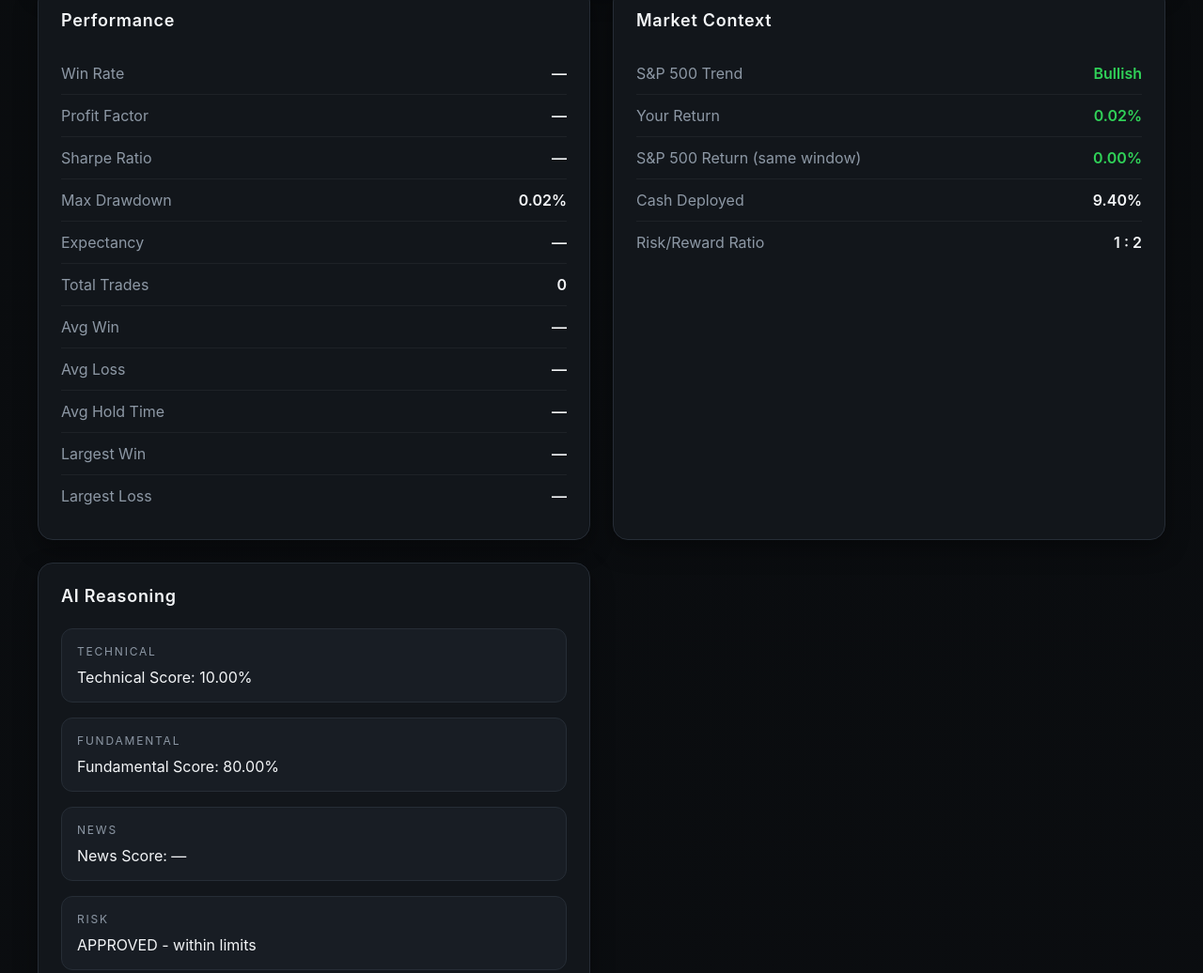
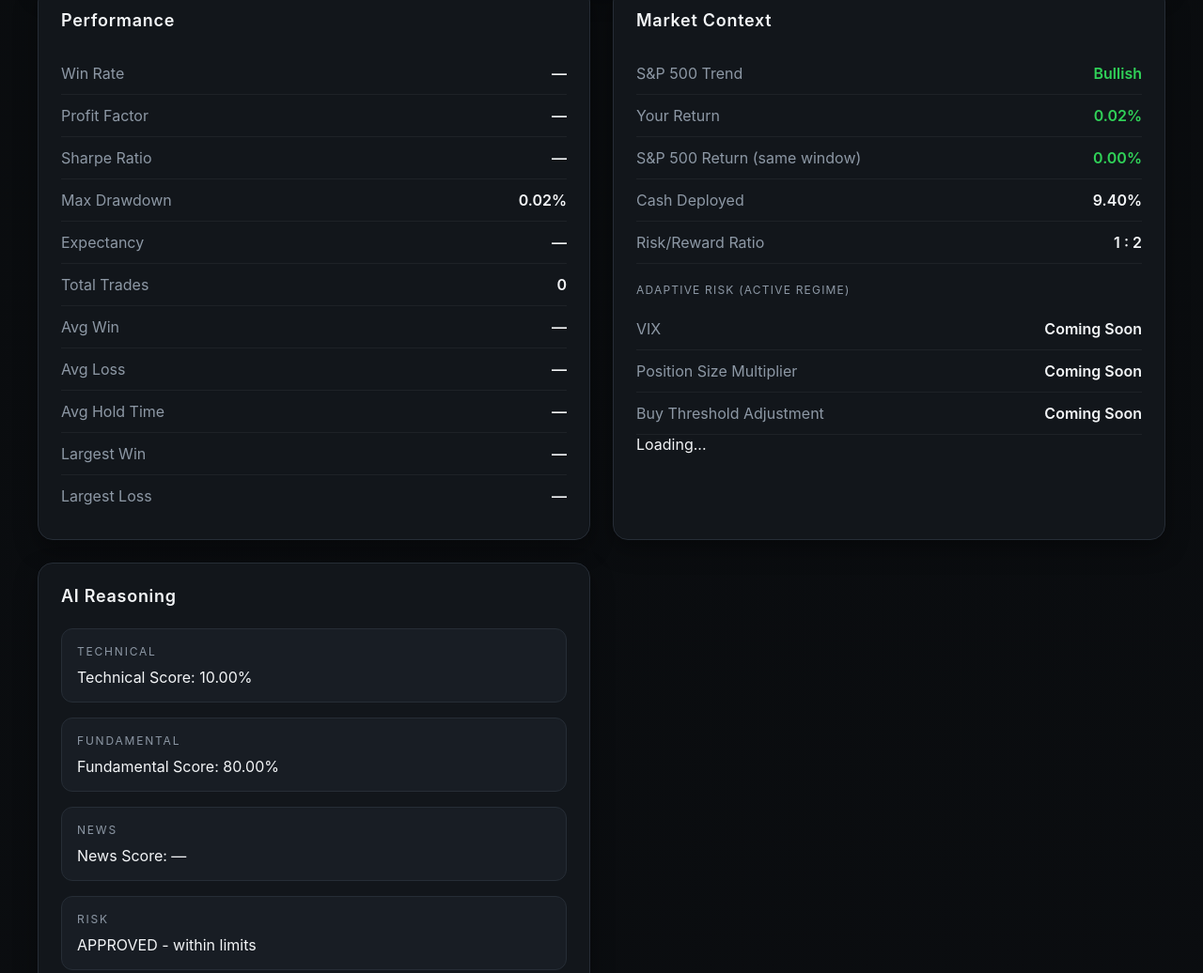
Before and after one commit to aydenquilty26-sketch/pt-bot-v2, a plain HTML site: page docs/index.html in a window 1280 px wide. Shown: the part 1657-2693 px from the top of the page at 94% size. Drawn offline with nearby package versions, Linux system fonts and the light colour scheme.

Commit message:
Update index.html

```diff
--- a/docs/index.html
+++ b/docs/index.html
@@ -282,6 +282,25 @@
 <span id="risk-reward">Coming Soon</span>
 </div>
 
+<div class="sub-section-title">Adaptive Risk (Active Regime)</div>
+
+<div class="metric-row">
+<span>VIX</span>
+<span id="regime-vix">Coming Soon</span>
+</div>
+
+<div class="metric-row">
+<span>Position Size Multiplier</span>
+<span id="regime-multiplier">Coming Soon</span>
+</div>
+
+<div class="metric-row">
+<span>Buy Threshold Adjustment</span>
+<span id="regime-threshold">Coming Soon</span>
+</div>
+
+<p id="regime-rationale" class="regime-rationale">Loading...</p>
+
 </div>
 
 <div class="panel">
```
